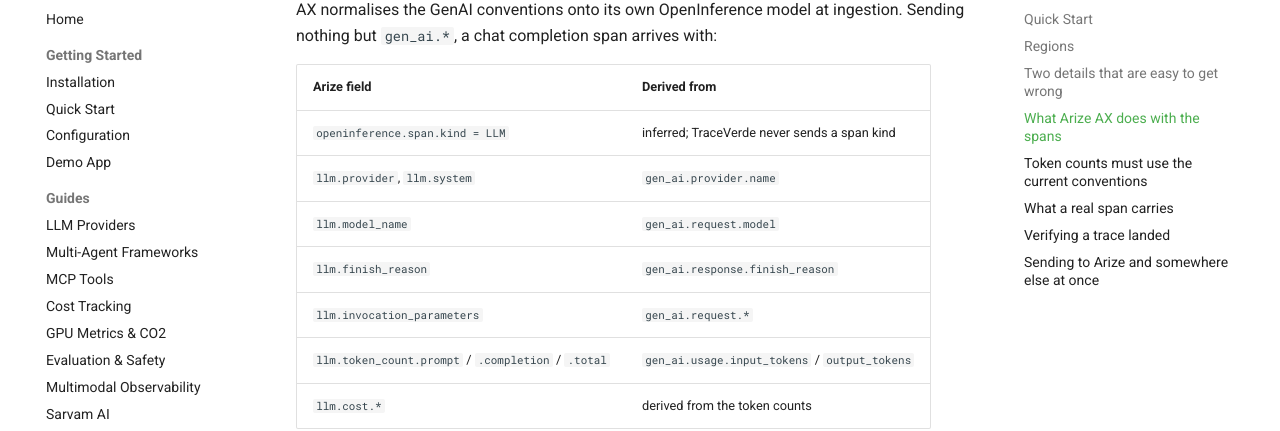
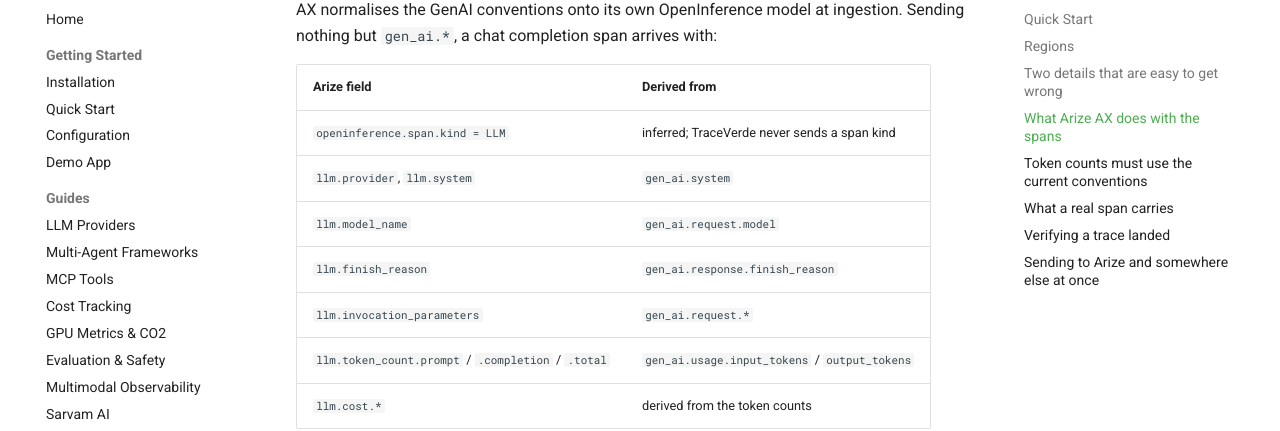
Before and after one commit to Mandark-droid/genai_otel_instrument, an MkDocs documentation site: the page built from docs/guides/arize-ax.md, in a window 1280 px wide and 900 px high, scrolled down 2031 px. Shown: the part 89-520 px from the top of the window. Built offline with MkDocs 1.6.1 and Material for MkDocs 9.7.7, drawn with Linux system fonts in a browser that asks for light colours; comment, search, counter and statistics services are not loaded.

Commit message:
docs: attribute the Arize provider mapping to the attribute actually verified
The mapping table credited llm.provider / llm.system to gen_ai.provider.name.
Both spellings are emitted, but the observed source in the live export was
gen_ai.system, and which one AX reads was never confirmed. State the verified
one rather than the assumed one.

```diff
--- a/docs/guides/arize-ax.md
+++ b/docs/guides/arize-ax.md
@@ -97,7 +97,7 @@ ingestion. Sending nothing but `gen_ai.*`, a chat completion span arrives with:
 | Arize field | Derived from |
 |---|---|
 | `openinference.span.kind = LLM` | inferred; TraceVerde never sends a span kind |
-| `llm.provider`, `llm.system` | `gen_ai.provider.name` |
+| `llm.provider`, `llm.system` | `gen_ai.system` |
 | `llm.model_name` | `gen_ai.request.model` |
 | `llm.finish_reason` | `gen_ai.response.finish_reason` |
 | `llm.invocation_parameters` | `gen_ai.request.*` |
```
